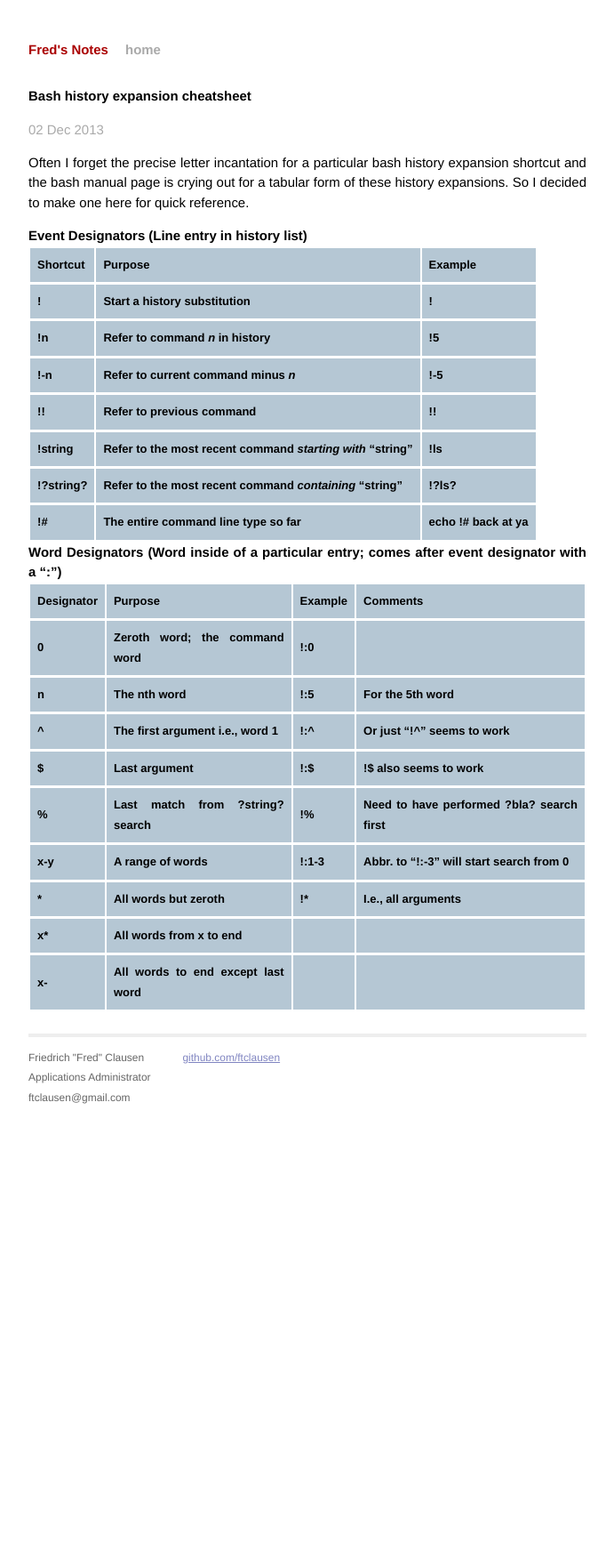
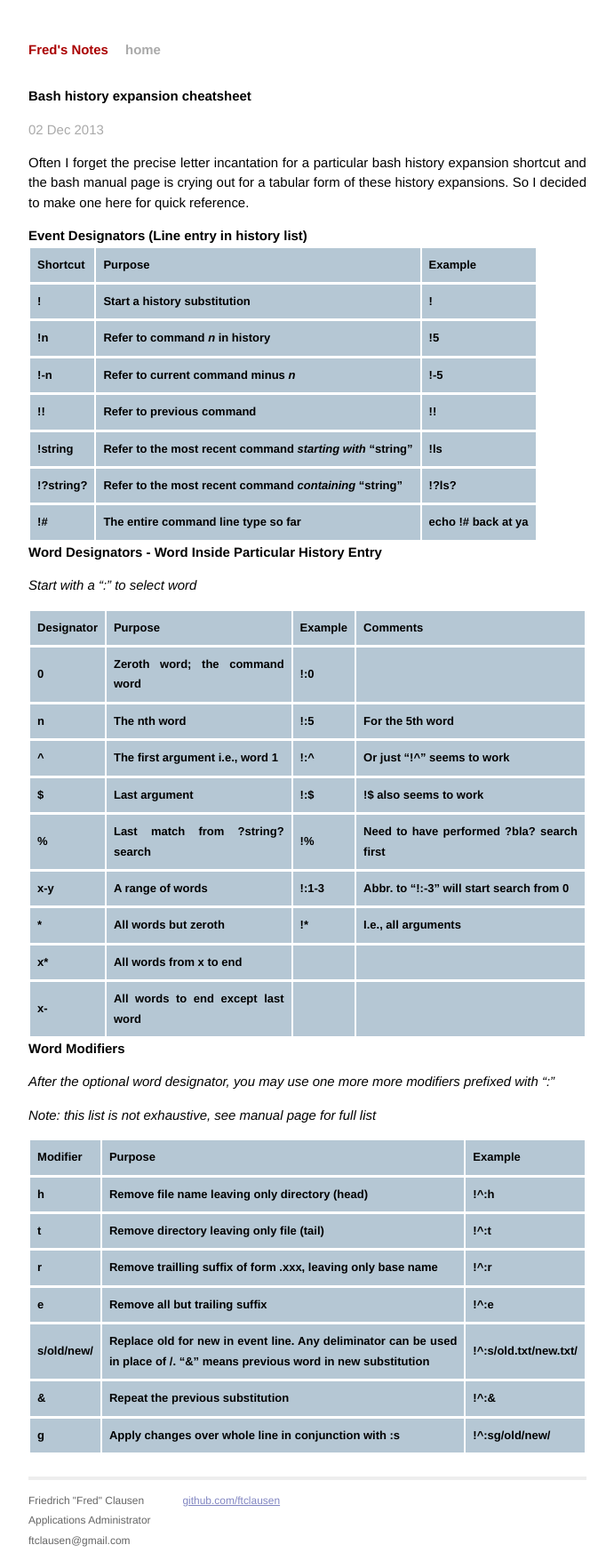
Before and after one commit to ftclausen/FredNotes, a Jekyll site: the page built from _posts/2013-11-21-bash_history_expansion_cheatsheet.markdown, in a window 1280 px wide. Shown: the whole page at 89% size, without its empty margins (294-985 px from the left). Built offline with Jekyll 4.4.1, drawn with Linux system fonts in a browser that asks for light colours; Markdown is read by kramdown in place of the engine named in the settings; before the commit the page ends 1257 px from its top, so only the background shows below that.

Commit message:
Finish bash history expansion cheat sheet

```diff
--- a/_posts/2013-11-21-bash_history_expansion_cheatsheet.markdown
+++ b/_posts/2013-11-21-bash_history_expansion_cheatsheet.markdown
@@ -22,7 +22,9 @@ one here for quick reference.
 | !?string? | Refer to the most recent command *containing* "string" | !?ls? |
 | !# | The entire command line type so far | echo !# back at ya |
 
-## Word Designators (Word inside of a particular entry; comes after event designator with a ":")
+## Word Designators - Word Inside Particular History Entry
+
+*Start with a ":" to select word*
 
 | Designator | Purpose | Example | Comments |
 | -----------|---------|---------|----------|
@@ -35,3 +37,19 @@ one here for quick reference.
 | \* | All words but zeroth | !\* | I.e., all arguments |
 | x\* | All words from x to end | |
 | x- | All words to end except last word | |
+
+## Word Modifiers
+
+*After the optional word designator, you may use one more more modifiers prefixed with ":"*
+
+_Note: this list is not exhaustive, see manual page for full list_
+
+| Modifier | Purpose | Example |
+|----------|---------|---------|
+| h | Remove file name leaving only directory (head) | !^:h |
+| t | Remove directory leaving only file (tail) | !^:t |
+| r | Remove trailling suffix of form .xxx, leaving only base name | !^:r |
+| e | Remove all but trailing suffix | !^:e |
+| s/old/new/ | Replace old for new in event line. Any deliminator can be used in place of /. "&" means previous word in new substitution | !^:s/old.txt/new.txt/ |
+| & | Repeat the previous substitution | !^:& |
+| g | Apply changes over whole line in conjunction with :s | !^:sg/old/new/ |
```
